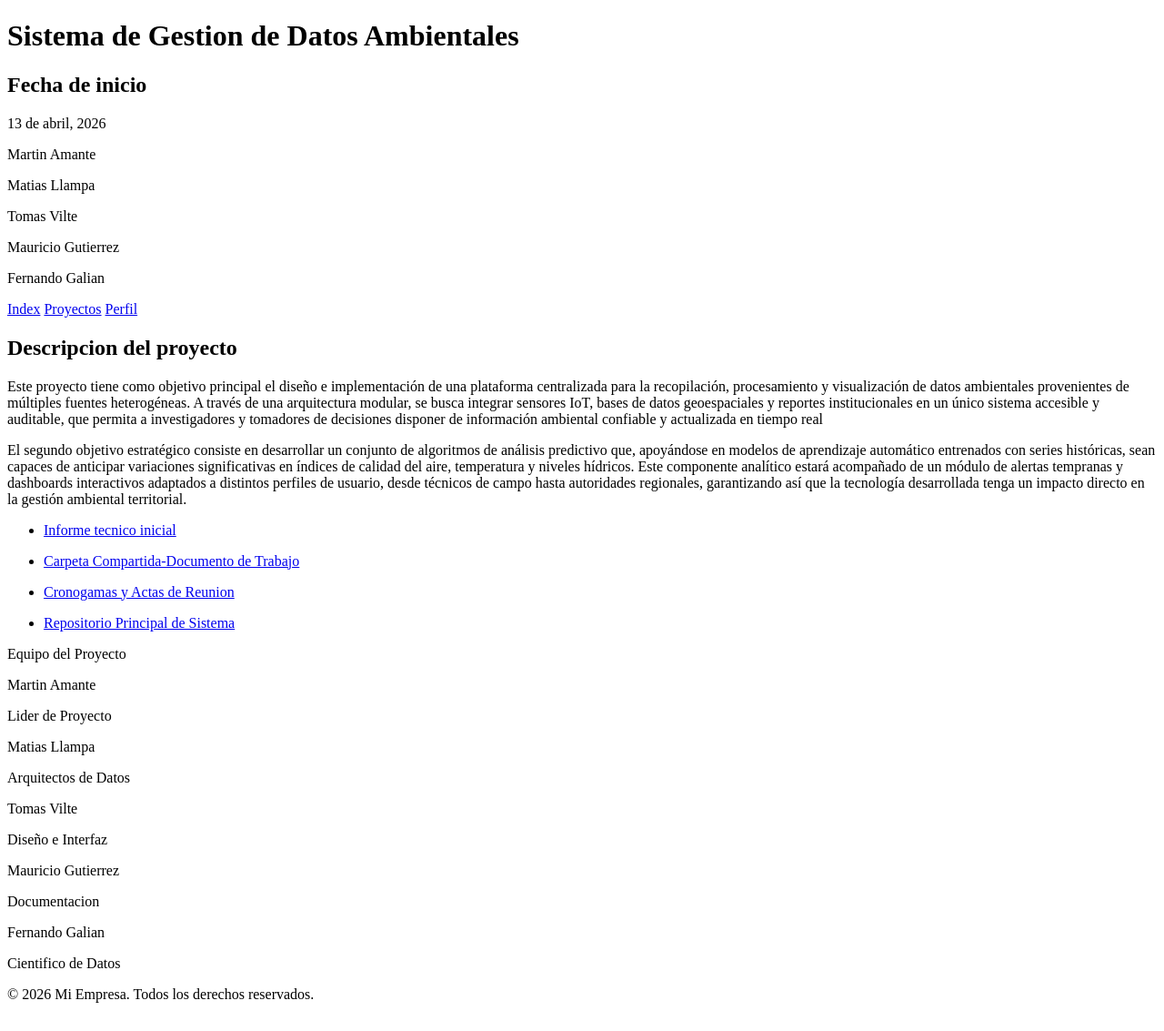
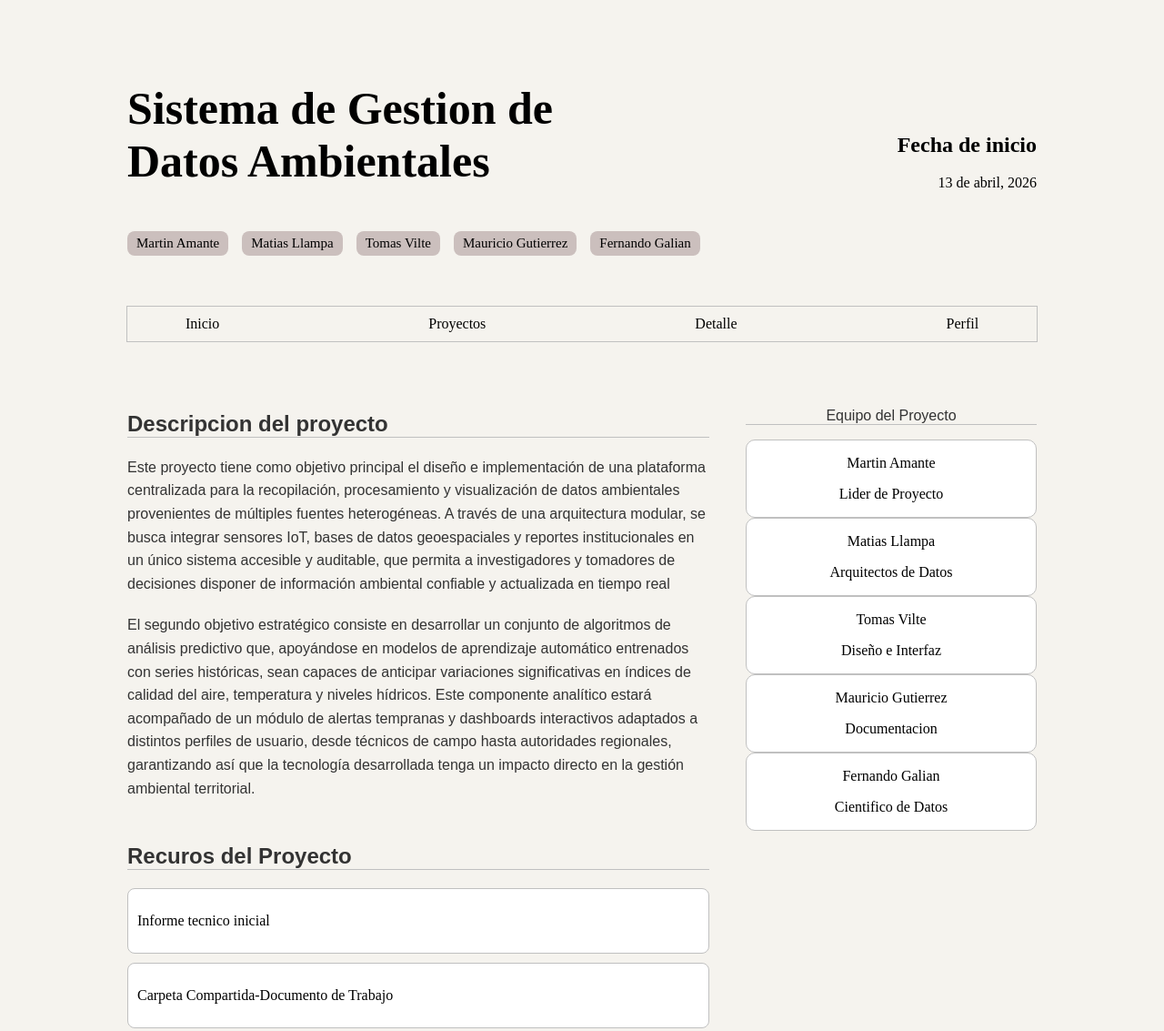
Before and after one commit to MartinAmante/TP01HTMLCSSGrupo9PV2026, a plain HTML site: page detalle.html in a window 1280 px wide. Shown: the top 1133 px of the page at 91% size. Before the commit the page ends 1110 px from the top, so only its background shows below. Drawn offline with Linux system fonts and the light colour scheme.

Commit message:
Agregando css al archivo detalle, Tomas Vilte

```diff
--- /dev/null
+++ b/assets/css/detalle.css
@@ -0,0 +1,166 @@
+body {
+    background-color: #f5f3ee;
+    margin: 0;
+}
+
+/*Comienzo del header*/
+.conteiner-header {
+    display: flex;
+    justify-content: space-between;
+    align-items: center;
+    max-width: 1000px;
+    width: 100%;
+    margin: 0 auto;
+    padding-top: 56px;
+    padding-bottom: 40px;
+    padding-left: 40px;
+    padding-right: 40px;
+}
+
+.c-1 {
+    display: flex;
+    flex-direction: column;
+    max-width: 500px;
+}
+
+.c-1 h1 {
+    font-size: 50px;
+    /*max-width: 500px;*/
+}
+
+.c-1 div {
+    display: flex;
+    gap: 15px;
+    /*width: 500px;*/
+}
+
+.c-2 {
+    text-align: right;
+}
+
+.nombre p {
+    font-size: 15px;
+    border-radius: 8px;
+    padding: 5px 10px;
+    background-color: #CBBFBD;
+    white-space: nowrap;
+}
+/*Fin del header*/
+
+/*Menu de navegacion*/
+.menu{
+    display: flex;
+    justify-content: center;
+    gap: 200px;
+    max-width: 1000px;
+    width: 100%;
+    margin: 0 auto;
+    border: 1px solid #c0c0c0;
+}
+
+.menu a {
+    text-decoration: none;
+    color: inherit;
+    padding: 10px 15px;
+}
+/*Fin del nav*/
+/*Cambios al main*/
+.cuerpo {
+    display: flex;
+    gap: 40px;
+    width: 100%;
+    max-width: 1000px;
+    margin: 0 auto;
+    padding-top: 56px;
+    padding-bottom: 80px;
+}
+
+.contenido {
+    flex: 2;
+}
+
+.equipo {
+    flex: 1;
+}
+/*Fin del main*/
+/*Inicio Desarrolo del Proyecto*/
+.principal {
+    margin-bottom: 48px
+}
+
+.principal h1 {
+    font-family: sans-serif;
+    color: #333;
+    border-bottom: 1px solid #c0c0c0;
+}
+
+.principal p {
+    font-family: sans-serif;
+    color: #333;
+    line-height: 1.6;
+    margin-bottom: 20px;
+}
+
+/*Comienza enlace de Proyecto*/
+.enlaces ul {
+    list-style: none;
+    padding: 0;
+    margin: 0;
+}
+
+.enlaces li {
+    margin-bottom: 10px;
+    transition: box-shadow 0.3s ease;
+}
+
+.enlaces a {
+    text-decoration: none;
+    color: inherit;
+    display: block;
+    padding: 10px;
+    border: 1px solid #c0c0c0;
+    background-color: #ffffff;
+    border-radius: 8px;
+    transition: box-shadow 0.3s ease;
+}
+
+.enlaces h2 {
+    font-family: sans-serif;
+    color: #333;
+    border-bottom: 1px solid #c0c0c0;
+}
+
+.enlaces p {
+    font-size: 16px;
+}
+
+.enlaces a:hover {
+    /*color: #988D7B;*/
+    box-shadow: 0 4px 10px rgba(0,0,0,0.3);
+}
+/*Fin Enlaces del Proyecto*/
+
+/*Comienzo del Aside*/
+.equipo div {
+    border: 1px solid #c0c0c0;
+    background-color: #ffffff;
+    border-radius: 10px;
+}
+
+.equipo p {
+    text-align: center;
+}
+
+.e-p {
+    border-bottom: 1px solid #c0c0c0;
+    font-family: sans-serif;
+    color: #333;
+}
+/*Fin del Aside*/
+footer {
+    text-align: center;
+    padding: 20px;
+    background-color: #333;
+    color: #ffffff;
+    /*border-top: 1px solid #c0c0c0;*/
+}
--- a/detalle.html
+++ b/detalle.html
@@ -3,28 +3,37 @@
 <head>
     <meta charset="UTF-8">
     <meta name="viewport" content="width=device-width, initial-scale=1.0">
+    <link rel="stylesheet" href="./assets/css/detalle.css">
     <title>Document</title>
 </head>
 <body>
     <header>
+        <div class="conteiner-header">
+            <div class="c-1">
                 <h1>Sistema de Gestion de Datos Ambientales</h1>
-        <h2>Fecha de inicio</h2>
-        <p>13 de abril, 2026 </p>
-        <div>
+                <div class="nombre">
                     <p>Martin Amante</p>
                     <p>Matias Llampa</p>
                     <p>Tomas Vilte</p>
                     <p>Mauricio Gutierrez</p>
                     <p>Fernando Galian</p>
                 </div>
+            </div>
+            <div class="c-2">
+                <h2>Fecha de inicio</h2>
+                <p>13 de abril, 2026 </p>
+            </div>
+        </div>
     </header>
-    <nav>
-        <a href="index.html">Index</a>
+    <nav class="menu">
+        <a href="index.html">Inicio</a>
         <a href="proyectos.html">Proyectos</a>
+        <a href="detalle.html">Detalle</a>
         <a href="perfil.html">Perfil</a>
     </nav>
-    <main>
-        <section>
+    <main class="cuerpo">
+        <div class="contenido">
+            <section class="principal">
                 <h1>Descripcion del proyecto</h1>
                 <p>
                     Este proyecto tiene como objetivo principal el diseño e implementación de una plataforma
@@ -44,7 +53,8 @@
                     así que la tecnología desarrollada tenga un impacto directo en la gestión ambiental territorial.
                 </p>
             </section>
-        <section>
+            <section class="enlaces">
+                <h2>Recuros del Proyecto</h2>
                 <ul>
                     <li>
                         <a href="https://github.com/MartinAmante/TP01HTMLCSSGrupo9PV2026.git" target="_blank">
@@ -68,8 +78,9 @@
                     </li>
                 </ul>
             </section>
-        <aside>
-            <p>Equipo del Proyecto</p>
+        </div>
+        <aside class="equipo">
+            <p class="e-p">Equipo del Proyecto</p>
             <div>
                 <p>Martin Amante</p>
                 <p>Lider de Proyecto</p>
@@ -93,7 +104,7 @@
         </aside>
     </main>
     <footer>
-        &copy; 2026 Mi Empresa. Todos los derechos reservados.
+        &copy; 2026 Plataforma de gestion de proyectos. Todos los derechos reservados.
     </footer>
 </body>
 </html>
```
Lines whose indentation alone changed are shown as unchanged.
